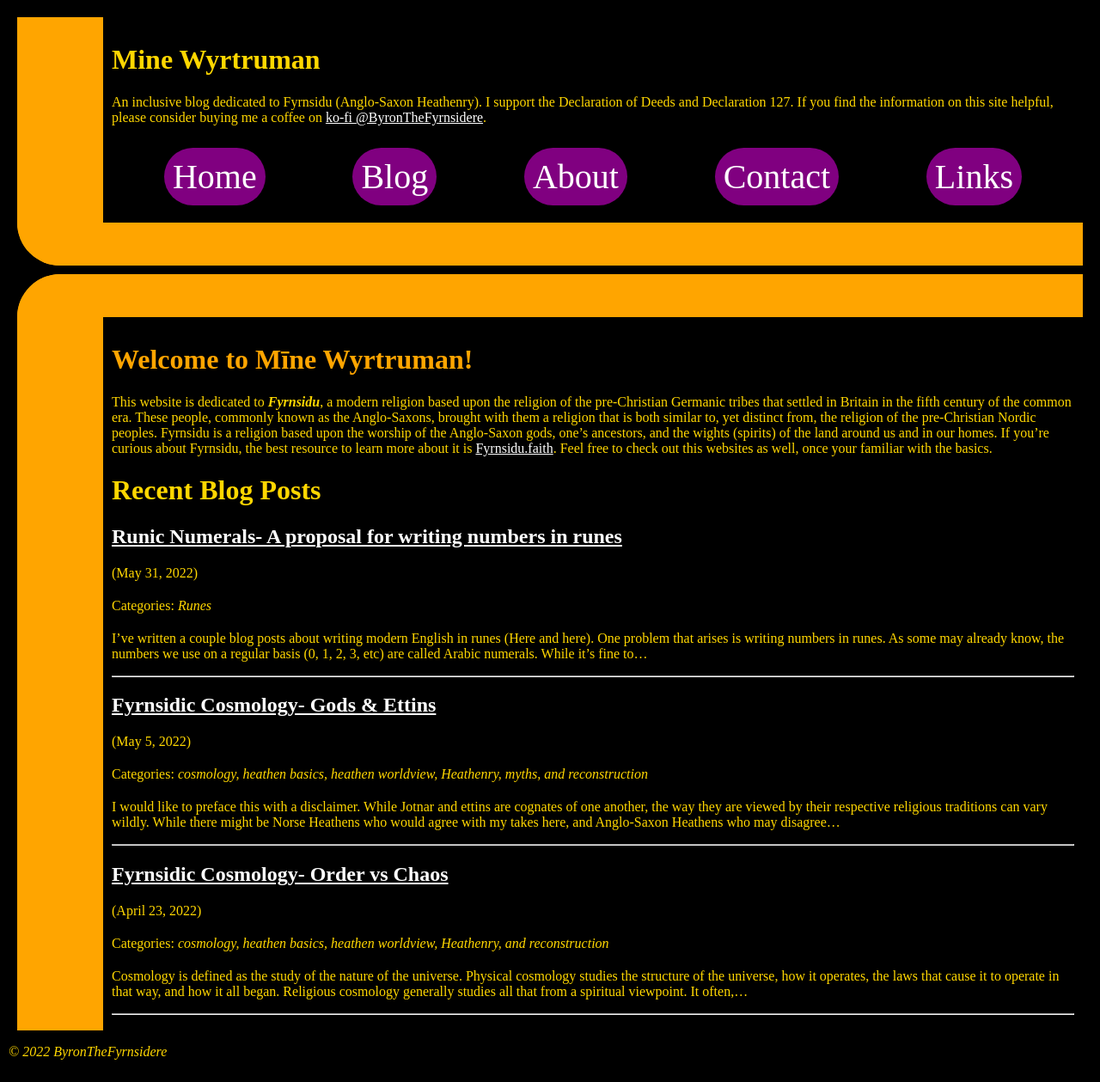
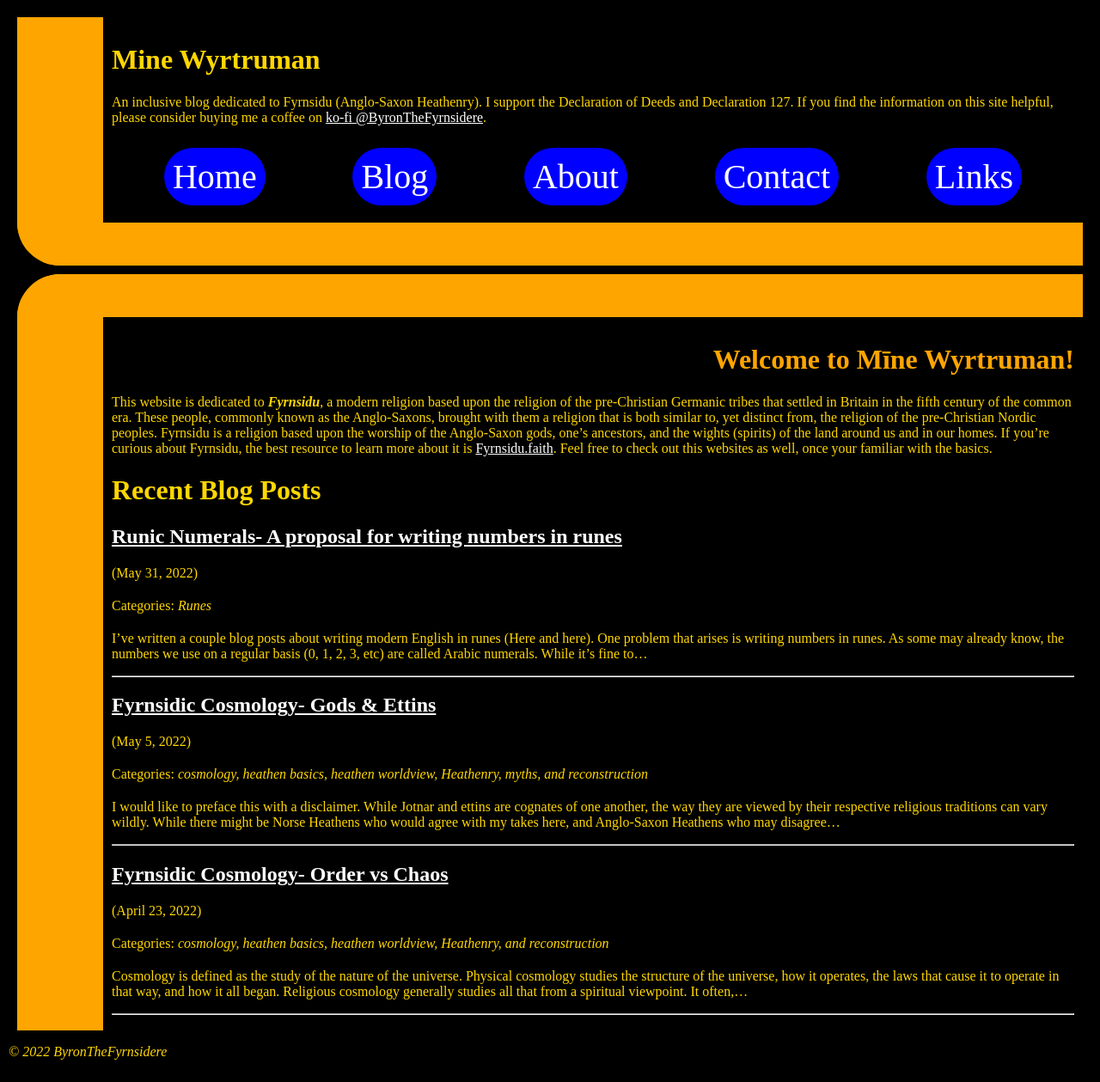
Before and after one commit to byronpendason/byronpendason.github.io, a Jekyll site: the page built from index.md, in a window 1280 px wide. Shown: the whole page at 86% size. Built offline with Jekyll 4.4.1, drawn with Linux system fonts in a browser that asks for light colours; our own code applies the rules of GitHub Pages for plain Markdown files; comment, search, counter and statistics services are not loaded.

Commit message:
Update style.css

```diff
--- a/css/style.css
+++ b/css/style.css
@@ -27,7 +27,7 @@
         margin-left: auto;
         margin-right: auto;
         padding: 10px;
-        background-color: purple;
+        background-color: blue;
         color: black;
         border-radius: 50px;
       }
@@ -56,6 +56,7 @@
       }
       #content h1:first-child {
         color: orange;
+        text-align: right;
       }
       p + p {
         margin-top: 1.25em;
```
